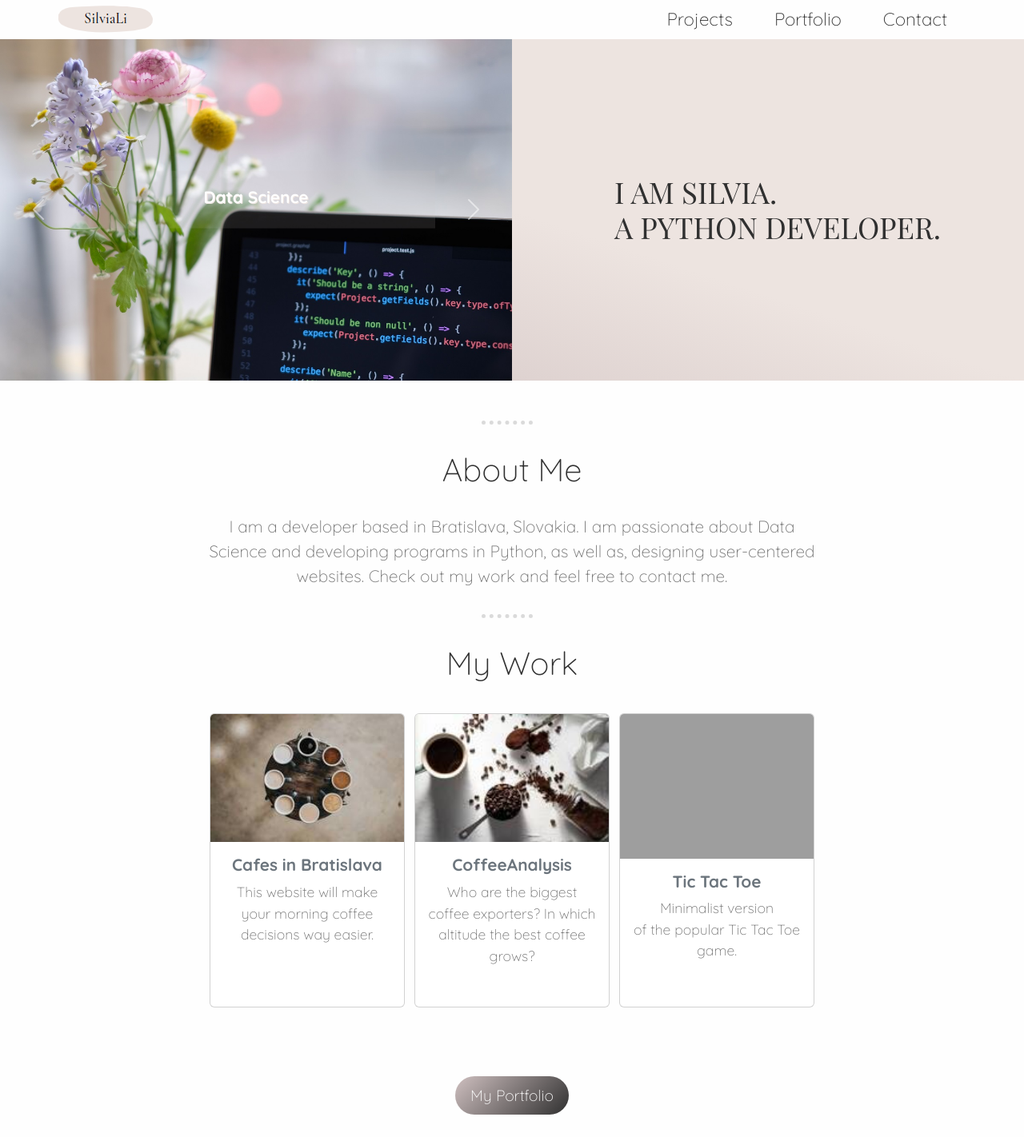
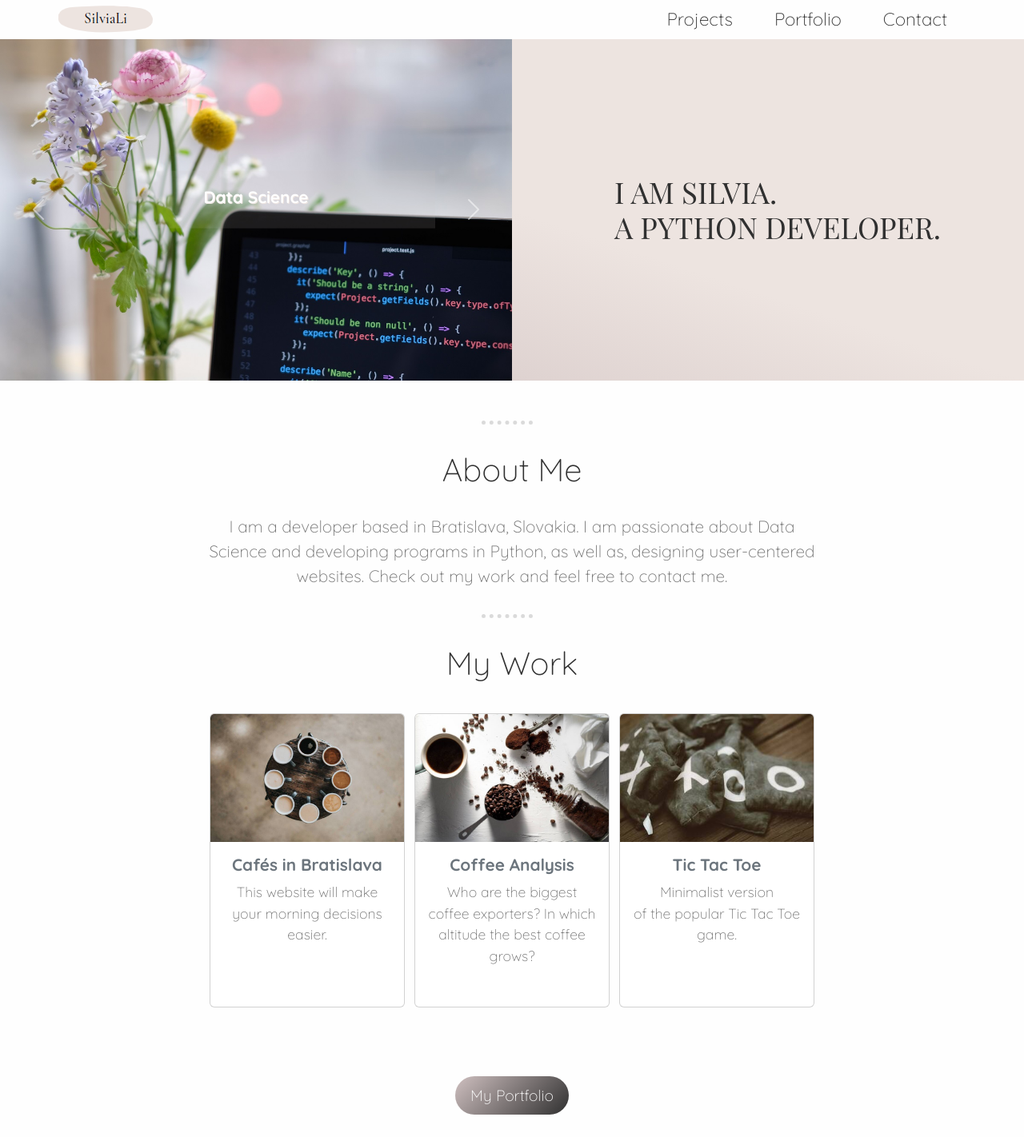
Before and after one commit to Korkova/My_Portfolio_Kopie, a Flask app: page / in a window 1280 px wide. Shown: the top 1422 px of the page at 80% size. Run offline with Flask 2, Linux system fonts and the light colour scheme; some libraries are stand-ins or nearby versions; some web fonts are replaced; grey boxes are pictures that could not be loaded.

Commit message:
Complete Update 31

```diff
--- a/templates/index.html
+++ b/templates/index.html
@@ -104,18 +104,18 @@
         <div class="row row-cols-lg-3 row-cols-md-2 row-cols-sm-1 row-col-xs-1">
           <div class="col d-flex justify-content-center">
             <div class="card" style="width: 18rem; height: 23rem">
-                <a href="https://cafe-and-wifi-vyu4.onrender.com/"><img src="static/img/coffee_places_3.jpg" class="card-img-top" alt="..."></a>
+                <a href="https://cafe-and-wifi-vyu4.onrender.com/"><img src="static/img/rsz_1coffee_places.jpg" class="card-img-top" alt="..."></a>
               <div class="card-body">
-                <h4 class="card-title heading-medium"><a href="https://cafe-and-wifi-vyu4.onrender.com/" class="text-decoration-none link-secondary">Cafes in Bratislava</a></h4>
-                <p class="card-text medium-text">This website will make <br>your morning coffee <br>decisions way easier.</p>
+                <h4 class="card-title heading-medium"><a href="https://cafe-and-wifi-vyu4.onrender.com/" class="text-decoration-none link-secondary">Cafés in Bratislava</a></h4>
+                <p class="card-text medium-text">This website will make <br>your morning decisions <br>easier.</p>
               </div>
             </div>
           </div>
           <div class="col d-flex justify-content-center">
             <div class="card" style="width: 18rem; height: 23rem">
-              <a href="#"></a><img src="static/img/coffee_analysis_3.jpg" class="card-img-top" alt="..."></a>
+              <a href="#"></a><img src="static/img/rsz_coffee_analysis.jpg" class="card-img-top" alt="..."></a>
               <div class="card-body">
-                  <h4 class="card-title heading-medium"><a href="" class="text-decoration-none link-secondary">CoffeeAnalysis</a></h4>
+                  <h4 class="card-title heading-medium"><a href="" class="text-decoration-none link-secondary">Coffee Analysis</a></h4>
                 <p class="card-text medium-text">Who are the biggest coffee exporters? In which altitude the best coffee grows?</p>
               </div>
             </div>
@@ -131,7 +131,7 @@
 <!--          </div>-->
             <div class="col d-flex justify-content-center">
             <div class="card" style="width: 18rem; height: 23rem">
-                <a href="https://replit.com/@xlibs/TicTacToe" ><img src="static/img/05.jpg" class="card-img-top" alt="..."></a>
+                <a href="https://replit.com/@xlibs/TicTacToe" ><img src="static/img/tictactoe_2.jpg" class="card-img-top" alt="..."></a>
               <div class="card-body">
                   <h4 class="card-title heading-medium"><a href="https://replit.com/@xlibs/TicTacToe" class="text-decoration-none link-secondary">Tic Tac Toe</a></h4>
                 <p class="card-text medium-text">Minimalist version<br> of the popular Tic Tac Toe game.</p>
```
Also changed, not shown: static/img/06.jpg (deleted), static/img/08.jpg (deleted), static/img/21.jpg (deleted), static/img/22.jpg (deleted), static/img/23.jpg (deleted), static/img/coffee_analysis_2.jpg (deleted), static/img/coffee_analysis_3.jpg (deleted), static/img/coffee_places.jpg (deleted), static/img/coffee_places_2.jpg (deleted), static/img/coffee_places_3.jpg (deleted), static/img/logo.ico (deleted), static/img/my_avatar.png (deleted), static/img/rsz_1coffee_places.jpg (added), static/img/rsz_coffee_analysis.jpg (added), 1 more files, 1 other file.
